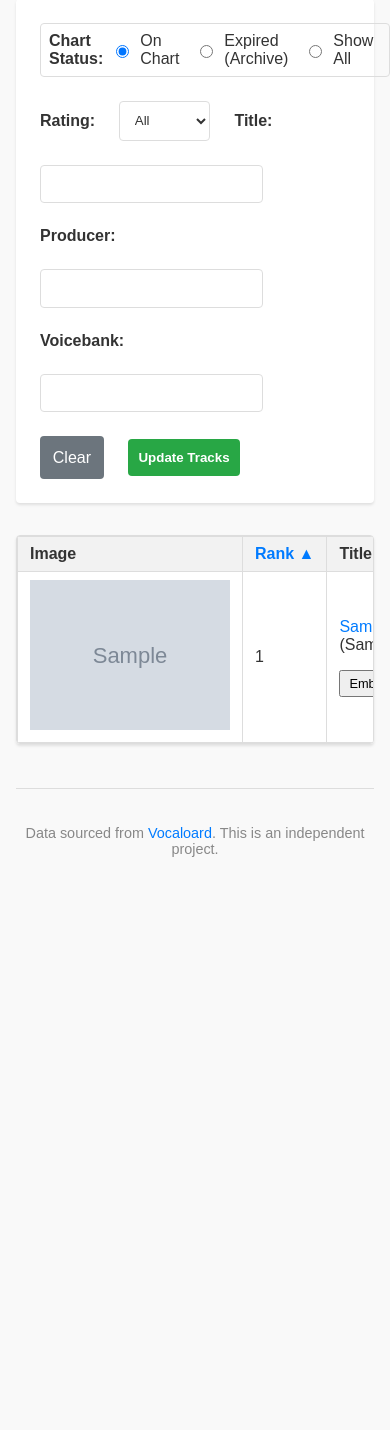
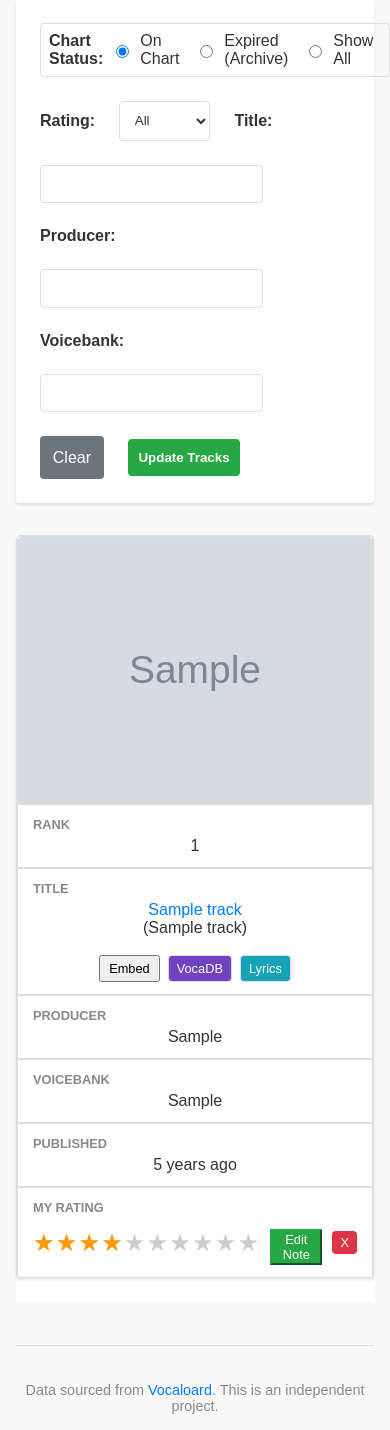
Before and after one commit to D221/vocaloid-rate, a FastAPI app: page / in a window 390 px wide. Shown: the part 173-1603 px from the top of the page. Before the commit the page ends 1030 px from the top, so only its background shows below. Run offline with FastAPI, Linux system fonts and the light colour scheme; tables that the repository leaves empty hold one stand-in row (values such as "Sample post"); grey boxes marked "Sample" are stand-in pictures.

Commit message:
feat(responsive-table): implement responsive design for track table; add data labels for accessibility

```diff
--- a/app/static/css/style.css
+++ b/app/static/css/style.css
@@ -703,3 +703,108 @@ input[type="search"]::-webkit-search-results-decoration {
 .top-list .name {
 	font-weight: bold;
 }
+
+@media screen and (max-width: 768px) {
+
+	/* --- 1. Reset any desktop column widths --- */
+	table th,
+	table td {
+		min-width: initial !important;
+		width: auto !important;
+	}
+
+	/* --- 2. Basic Card Setup --- */
+	.table-wrapper {
+		border: none;
+		box-shadow: none;
+		overflow-x: visible;
+	}
+
+	table thead {
+		display: none;
+	}
+
+	table tr {
+		display: block;
+		margin-bottom: 1.5em;
+		border: 1px solid var(--border-color);
+		border-radius: 4px;
+		box-shadow: 0 2px 3px rgba(0, 0, 0, 0.1);
+		background-color: var(--card-bg-color);
+	}
+
+	/* --- 3. THE CORE FIX: Make each TD a simple full-width block --- */
+	table td {
+		display: block; /* This is the key. No flexbox here. */
+		width: 100%;
+		box-sizing: border-box;
+		padding: 12px 15px;
+		border-bottom: 1px solid var(--border-color);
+		text-align: center; /* Center the content within the block */
+		white-space: normal;
+	}
+
+	table tr td:last-child {
+		border-bottom: none;
+	}
+
+	/* --- 4. Style the labels (e.g., "TITLE", "PRODUCER") --- */
+	table td::before {
+		content: attr(data-label);
+		display: block; /* Make the label its own line */
+		font-weight: bold;
+		font-size: 0.8em;
+		text-transform: uppercase;
+		color: #888;
+		margin-bottom: 0.4em;
+		text-align: left; /* Labels look best left-aligned */
+	}
+	[data-theme="dark"] table td::before {
+		color: #aaa;
+	}
+
+	/* --- 5. Specific adjustments for complex cells --- */
+
+	/* Image Cell: No padding, no label */
+	table td:nth-child(1) {
+		padding: 0;
+	}
+	table td:nth-child(1)::before {
+		display: none;
+	}
+	table td:nth-child(1) img {
+		width: 100%;
+		height: auto;
+		display: block;
+		border-top-left-radius: 4px;
+		border-top-right-radius: 4px;
+	}
+
+	/* Title Cell: Center the buttons inside */
+	table td:nth-child(3) a[href*="youtube.com"] {
+        font-size: 1.2em;
+        font-weight: bold;
+    }
+	table td:nth-child(3) .action-buttons {
+		display: flex;
+		justify-content: center;
+		gap: 8px;
+		margin-top: 10px;
+	}
+
+	/* Rating Cell: Center the form elements inside */
+	table td:nth-child(7) .rating-form {
+		display: flex;
+		align-items: center;
+	}
+
+	.truncate-cell {
+	/* Set a sensible max width */
+	max-width: 360px;
+
+	/* The magic for single-line truncation */
+	white-space: nowrap;
+	overflow: hidden;
+	text-overflow: ellipsis;
+}
+}
--- a/app/templates/index.html
+++ b/app/templates/index.html
@@ -3,6 +3,7 @@
 
 <head>
     <title>Vocaloid Rater</title>
+    <meta name="viewport" content="width=device-width, initial-scale=1.0">
     <link rel="stylesheet" href="/static/css/style.css">
     <script>
         // Apply theme immediately to prevent flashing
--- a/app/templates/partials/tracks_table_body.html
+++ b/app/templates/partials/tracks_table_body.html
@@ -1,11 +1,14 @@
 {% for track in tracks %}
-<tr>
-    <td>
+<tr data-track-id="{{ track.id }}">
+    <!-- Added data-label="Image" -->
+    <td data-label="Image">
         <a href="{{ track.link }}" target="_blank">
             <img src="{{ track.image_url }}" alt="{{ track.title }}" class="track-thumbnail">
         </a>
     </td>
-    <td>{{ track.rank if track.rank is not none else '—' }}</td>
+    <!-- Added data-label="Rank" -->
+    <td data-label="Rank">{{ track.rank if track.rank is not none else '—' }}</td>
+    <!-- This one was already correct -->
     <td data-label="Title" class="truncate-cell">
         <a href="{{ track.link }}" target="_blank">{{ track.title }}</a>
         {% if track.title_jp %}<br>({{ track.title_jp }}){% endif %}
@@ -32,22 +35,26 @@
             <div class="lyrics-content"></div>
         </div>
     </td>
-    <td class="truncate-cell">
+    <!-- Added data-label="Producer" -->
+    <td data-label="Producer" class="truncate-cell">
         {% for producer in track.producer.split(',') %}
         <a href="#" class="filter-link" data-filter-type="producer_filter" data-filter-value="{{ producer.strip() }}">{{
             producer.strip() }}</a>{% if not loop.last %},{% endif %}
         {% endfor %}
     </td>
-    <td class="truncate-cell">
+    <!-- Added data-label="Voicebank" -->
+    <td data-label="Voicebank" class="truncate-cell">
         {% for voicebank in track.voicebank.split(',') %}
         <a href="#" class="filter-link" data-filter-type="voicebank_filter"
             data-filter-value="{{ voicebank.strip() }}">{{ voicebank.strip() }}</a>{% if not loop.last %},{% endif %}
         {% endfor %}
     </td>
-    <td class="published-date" data-date="{{ track.published_date.isoformat() }}"
+    <!-- Added data-label="Published" -->
+    <td data-label="Published" class="published-date" data-date="{{ track.published_date.isoformat() }}"
         title="{{ track.published_date.strftime('%Y-%m-%d') }}">
     </td>
-    <td class="rating-cell">
+    <!-- Added data-label="My Rating" -->
+    <td data-label="My Rating" class="rating-cell">
         {% set current_rating = track.ratings[0].rating if track.ratings else 0 %}
         <form action="/rate/{{ track.id }}" method="post" class="rating-form">
             <div class="star-rating-container" data-rating="{{ current_rating }}"
--- a/app/templates/rated.html
+++ b/app/templates/rated.html
@@ -3,6 +3,7 @@
 
 <head>
     <title>Rated Vocaloid Tracks</title>
+    <meta name="viewport" content="width=device-width, initial-scale=1.0">
     <link rel="stylesheet" href="/static/css/style.css">
     <script>
         // Apply theme immediately to prevent flashing
```
